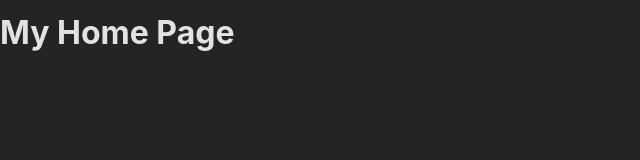
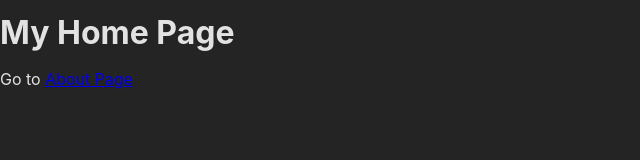
Before and after one commit to alonzojoe/react-spa-routing, a React (Vite) app: page / in a window 1280 px wide. Shown: the top 160 px of the page, without its empty margins (0-640 px from the left). Built offline with nearby package versions, Linux system fonts and the light colour scheme.

Commit message:
Add navigation links

```diff
--- a/src/App.jsx
+++ b/src/App.jsx
@@ -7,26 +7,26 @@
 import Home from "./pages/Home";
 import About from "./pages/About";
 
-// const router = createBrowserRouter([
-//   {
-//     path: "/",
-//     element: <Home />,
-//   },
-//   {
-//     path: "/about",
-//     element: <About />,
-//   },
-// ]);
+const router = createBrowserRouter([
+  {
+    path: "/",
+    element: <Home />,
+  },
+  {
+    path: "/about",
+    element: <About />,
+  },
+]);
 
 //old version of defining routes
-const routerDefinitions = createRoutesFromElements(
-  <Route>
-    <Route path="/" element={<Home />} />
-    <Route path="/about" element={<About />} />
-  </Route>
-);
+// const routerDefinitions = createRoutesFromElements(
+//   <Route>
+//     <Route path="/" element={<Home />} />
+//     <Route path="/about" element={<About />} />
+//   </Route>
+// );
 
-const router = createBrowserRouter(routerDefinitions);
+// const router = createBrowserRouter(routerDefinitions);
 
 function App() {
   return <RouterProvider router={router} />;
--- a/src/pages/About.jsx
+++ b/src/pages/About.jsx
@@ -1,7 +1,15 @@
 import React from "react";
+import { Link } from "react-router-dom";
 
 const About = () => {
-  return <h1>About Page</h1>;
+  return (
+    <>
+      <h1>About Page</h1>
+      <p>
+        Go to <Link to="/">Home Page</Link>
+      </p>
+    </>
+  );
 };
 
 export default About;
--- a/src/pages/Home.jsx
+++ b/src/pages/Home.jsx
@@ -1,7 +1,15 @@
+import { Link } from "react-router-dom";
 import React from "react";
 
 const Home = () => {
-  return <h1>My Home Page</h1>;
+  return (
+    <>
+      <h1>My Home Page</h1>
+      <p>
+        Go to <Link to="/about">About Page</Link>
+      </p>
+    </>
+  );
 };
 
 export default Home;
```
